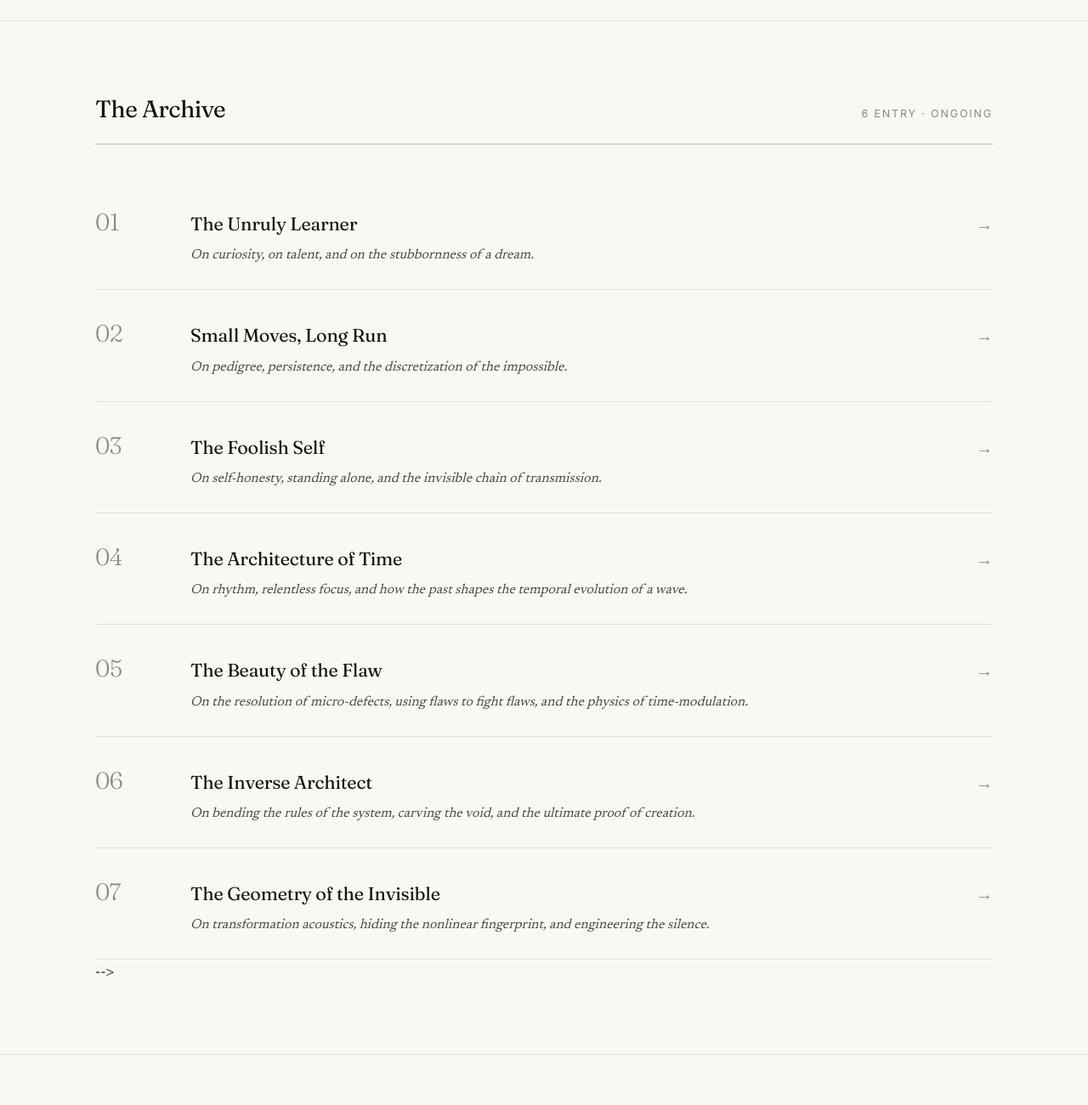
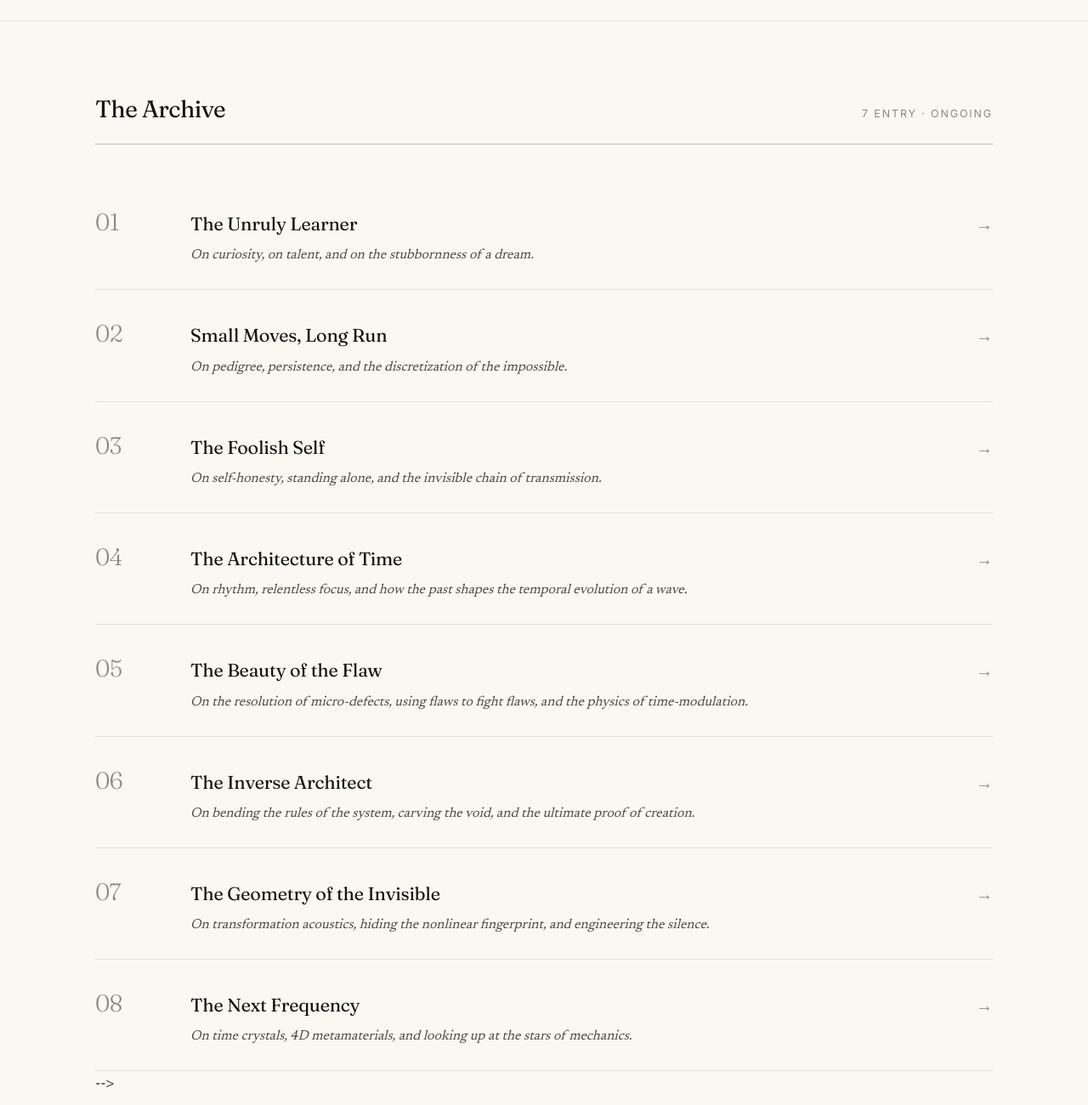
Before and after one commit to pravinkumar-ghodake/three-harmonics, a plain HTML site: page index.html in a window 1280 px wide. Shown: the part 620-1920 px from the top of the page at 85% size. Drawn offline with Linux system fonts and the light colour scheme.

Commit message:
Update index.html

```diff
--- a/index.html
+++ b/index.html
@@ -96,7 +96,7 @@
 <section class="home-archive" id="archive">
   <div class="archive-header">
     <h2>The Archive</h2>
-    <span>6 entry · ongoing</span>
+    <span>7 entry · ongoing</span>
   </div>
 
   <a href="day-01.html" class="day-card">
@@ -162,6 +162,16 @@
     <div class="day-card-arrow">→</div>
   </a>
 
+  <a href="day-08.html" class="day-card">
+    <div class="day-card-num">08</div>
+    <div class="day-card-body">
+      <h3>The Next Frequency</h3>
+      <p>On time crystals, 4D metamaterials, and looking up at the stars of mechanics.</p>
+    </div>
+    <div class="day-card-arrow">→</div>
+  </a>
+
+
   -->
 </section>
 
```
